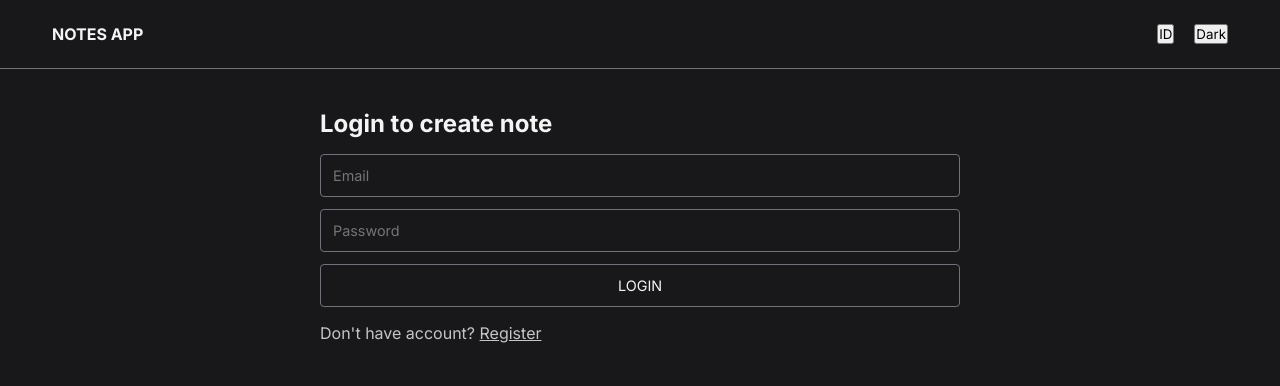
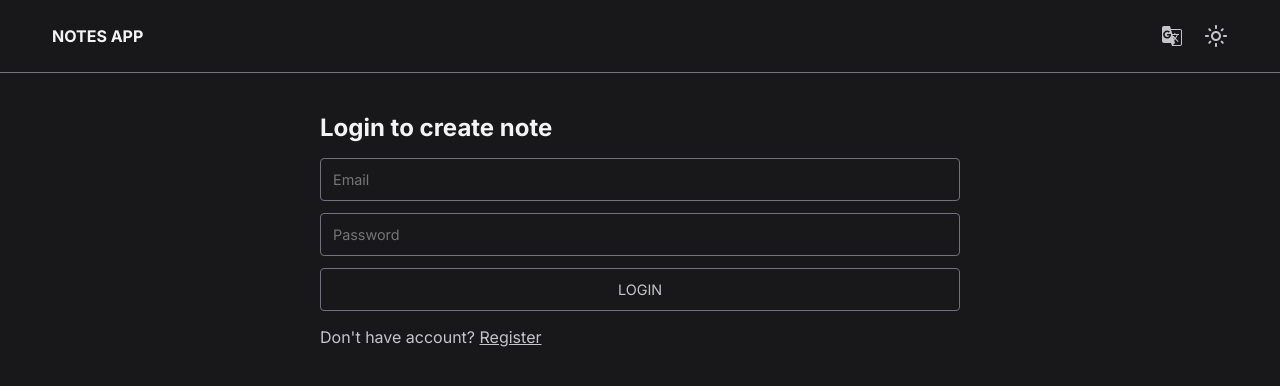
Before and after one commit to arialghifari/notes-app, a React (Create React App) app: page /login in a window 1280 px wide. Shown: the top 386 px of the page. Built offline with nearby package versions, Linux system fonts and the light colour scheme.

Commit message:
Dark mode

```diff
--- a/src/App.js
+++ b/src/App.js
@@ -8,26 +8,87 @@ import DetailPage from './pages/DetailPage';
 import LoginPage from './pages/LoginPage';
 import RegisterPage from './pages/RegisterPage';
 import ProtectedRoute from './components/ProtectedRoute';
+import { ThemeProvider } from './context/ThemeContext';
+import { useMemo, useState } from 'react';
 
 function App() {
+  const [theme, setTheme] = useState(
+    () => localStorage.getItem('theme') || 'dark'
+  );
+
+  const toggleTheme = () => {
+    setTheme((prevTheme) => (prevTheme === 'dark' ? 'light' : 'dark'));
+  };
+
+  const themeContextValue = useMemo(() => {
+    document.documentElement.setAttribute('data-theme', theme);
+    localStorage.setItem('theme', theme);
+
+    return { theme, toggleTheme };
+  }, [theme]);
+
   return (
     <>
+      <ThemeProvider value={themeContextValue}>
         <header>
           <Navigation />
         </header>
 
         <main>
           <Routes>
-          <Route path='/' element={<ProtectedRoute><HomePage /></ProtectedRoute>} />
-          <Route path='/archived' element={<ProtectedRoute><ArchivedPage /></ProtectedRoute>} />
-          <Route path='/create' element={<ProtectedRoute><CreatePage /></ProtectedRoute>} />
-          <Route path='/detail/:id' element={<ProtectedRoute><DetailPage /></ProtectedRoute>} />
+            <Route
+              path='/'
+              element={
+                <ProtectedRoute>
+                  <HomePage />
+                </ProtectedRoute>
+              }
+            />
+            <Route
+              path='/archived'
+              element={
+                <ProtectedRoute>
+                  <ArchivedPage />
+                </ProtectedRoute>
+              }
+            />
+            <Route
+              path='/create'
+              element={
+                <ProtectedRoute>
+                  <CreatePage />
+                </ProtectedRoute>
+              }
+            />
+            <Route
+              path='/detail/:id'
+              element={
+                <ProtectedRoute>
+                  <DetailPage />
+                </ProtectedRoute>
+              }
+            />
 
-          <Route path='/login' element={<ProtectedRoute loginOnlyPage={false}><LoginPage /></ProtectedRoute>} />
-          <Route path='/register' element={<ProtectedRoute loginOnlyPage={false}><RegisterPage /></ProtectedRoute>} />
+            <Route
+              path='/login'
+              element={
+                <ProtectedRoute loginOnlyPage={false}>
+                  <LoginPage />
+                </ProtectedRoute>
+              }
+            />
+            <Route
+              path='/register'
+              element={
+                <ProtectedRoute loginOnlyPage={false}>
+                  <RegisterPage />
+                </ProtectedRoute>
+              }
+            />
             <Route path='*' element={<NotFoundPage />} />
           </Routes>
         </main>
+      </ThemeProvider>
     </>
   );
 }
--- a/src/components/Navigation.js
+++ b/src/components/Navigation.js
@@ -1,6 +1,8 @@
 import { useState } from 'react';
 import { Link, NavLink, useNavigate } from 'react-router-dom';
 import { getAccessToken, putAccessToken } from '../utils/network-data';
+import { MdOutlineGTranslate } from 'react-icons/md';
+import ThemeButton from './ThemeButton';
 
 function Navigation() {
   const navigate = useNavigate();
@@ -39,6 +41,10 @@ function Navigation() {
           >
             Archived
           </NavLink>
+          <button className='setting'>
+            <MdOutlineGTranslate />
+          </button>
+          <ThemeButton />
           <div className='profile'>
             <button
               className='image'
@@ -54,8 +60,10 @@ function Navigation() {
         </div>
       ) : (
         <div className='navigation__nav'>
-          <button>ID</button>
-          <button>Dark</button>
+          <button className='setting'>
+            <MdOutlineGTranslate />
+          </button>
+          <ThemeButton />
         </div>
       )}
     </div>
--- /dev/null
+++ b/src/components/ThemeButton.js
@@ -0,0 +1,15 @@
+import { useContext } from 'react';
+import { MdOutlineDarkMode, MdOutlineLightMode } from 'react-icons/md';
+import ThemeContext from '../context/ThemeContext';
+
+function ThemeButton() {
+  const { theme, toggleTheme } = useContext(ThemeContext);
+
+  return (
+    <button className='setting' onClick={toggleTheme}>
+      {theme === 'dark' ? <MdOutlineLightMode /> : <MdOutlineDarkMode />}
+    </button>
+  );
+}
+
+export default ThemeButton;
--- /dev/null
+++ b/src/context/ThemeContext.js
@@ -0,0 +1,8 @@
+import { createContext } from 'react';
+
+const ThemeContext = createContext();
+const ThemeProvider = ThemeContext.Provider;
+const ThemeConsumer = ThemeContext.Consumer;
+
+export { ThemeProvider, ThemeConsumer };
+export default ThemeContext;
--- a/src/styles/style.css
+++ b/src/styles/style.css
@@ -6,6 +6,16 @@
   --zinc-softWhite: #c5c5c9;
   --zinc-gray: #71717a;
   --zinc-note: #26262b;
+  --shadow: #0f0e0e;
+}
+
+[data-theme='light'] {
+  --zinc-black: #dbdbdb;
+  --zinc-white: #18181b;
+  --zinc-softWhite: #4d4d50;
+  --zinc-gray: #71717a;
+  --zinc-note: #f1f1f1;
+  --shadow: #c4c4c4;
 }
 
 * {
@@ -80,14 +90,14 @@ main {
 
 .plus-icon {
   color: var(--zinc-black);
-  background-color: white;
+  background-color: var(--zinc-white);
   border-radius: 50%;
   padding: 4px;
   display: flex;
   justify-content: center;
   align-items: center;
   font-size: 1.6rem;
-  transition: ease-in 0.1s;
+  transition: ease-in-out 0.1s;
   border: 1px solid var(--zinc-black);
 }
 
@@ -113,7 +123,7 @@ main {
   padding: 12px;
   border-radius: 4px;
   color: var(--zinc-white);
-  filter: drop-shadow(0px 4px 10px #0f0e0e);
+  filter: drop-shadow(0px 4px 10px var(--shadow));
 }
 
 .search-bar input::placeholder {
@@ -163,12 +173,13 @@ form .textarea {
 }
 
 form button {
+  color: var(--zinc-softWhite);
   cursor: pointer;
-  transition: ease-in 0.1s;
+  transition: ease-in-out 0.1s;
 }
 
 form button:hover {
-  color: var(--zinc-softWhite);
+  color: var(--zinc-white);
 }
 
 form .word-counter {
@@ -239,15 +250,6 @@ form .word-counter {
   background-color: transparent;
 }
 
-.note-item button.Delete:hover {
-  color: #db6161;
-}
-
-.note-item button.Archive:hover,
-.note-item button.Unarchive:hover {
-  color: #6fb9ff;
-}
-
 .note-item .date {
   color: var(--zinc-softWhite);
   font-size: 0.9rem;
@@ -256,7 +258,7 @@ form .word-counter {
 .link {
   color: var(--zinc-softWhite);
   text-decoration: none;
-  transition: ease-in 0.1s;
+  transition: ease-in-out 0.1s;
 }
 
 .link:hover {
@@ -319,7 +321,7 @@ form .word-counter {
   justify-content: center;
   align-items: center;
   gap: 12px;
-  transition: ease-in 0.1s;
+  transition: ease-in-out 0.1s;
 }
 
 .button-wrapper .Delete:hover {
@@ -328,40 +330,8 @@ form .word-counter {
 
 .button-wrapper .Archive:hover,
 .button-wrapper .Unarchive:hover {
-  color: #6fb9ff;
+  color: #378fe0;
 }
-
-.profile {
-  max-width: 640px;
-  margin: 0 auto;
-  color: var(--zinc-white);
-  display: flex;
-  flex-direction: column;
-  gap: 20px;
-}
-
-.profile__body {
-  line-height: 1.55rem;
-}
-
-.profile a {
-  display: flex;
-  align-items: center;
-  text-decoration: none;
-  color: #6fb9ff;
-  gap: 4px;
-  border-radius: 4px;
-  width: fit-content;
-  border: 1px solid #6fb9ff;
-  padding: 8px 20px;
-  transition: ease-in 0.1s;
-}
-
-.profile a:hover {
-  color: #4297e7;
-  border: 1px solid #4297e7;
-}
-
 .text-center {
   text-align: center;
 }
@@ -400,6 +370,11 @@ button.logout {
   color: var(--zinc-softWhite);
   cursor: pointer;
   font-size: 0.9rem;
+  transition: ease-in-out 0.1s;
+}
+
+button.logout:hover {
+  color: var(--zinc-white);
 }
 
 .hide {
@@ -412,6 +387,22 @@ button.logout {
   animation: pulse 2s infinite;
   animation-timing-function: ease-in-out;
   -webkit-animation-timing-function: ease-in-out;
+}
+
+button.setting {
+  background-color: transparent;
+  border: none;
+  display: flex;
+  justify-content: center;
+  align-items: center;
+  color: var(--zinc-softWhite);
+  font-size: 1.5rem;
+  cursor: pointer;
+  transition: ease-in-out 0.1s;
+}
+
+button.setting:hover {
+  color: var(--zinc-white);
 }
 
 @media (min-width: 640px) {
```
Lines whose indentation alone changed are shown as unchanged.
